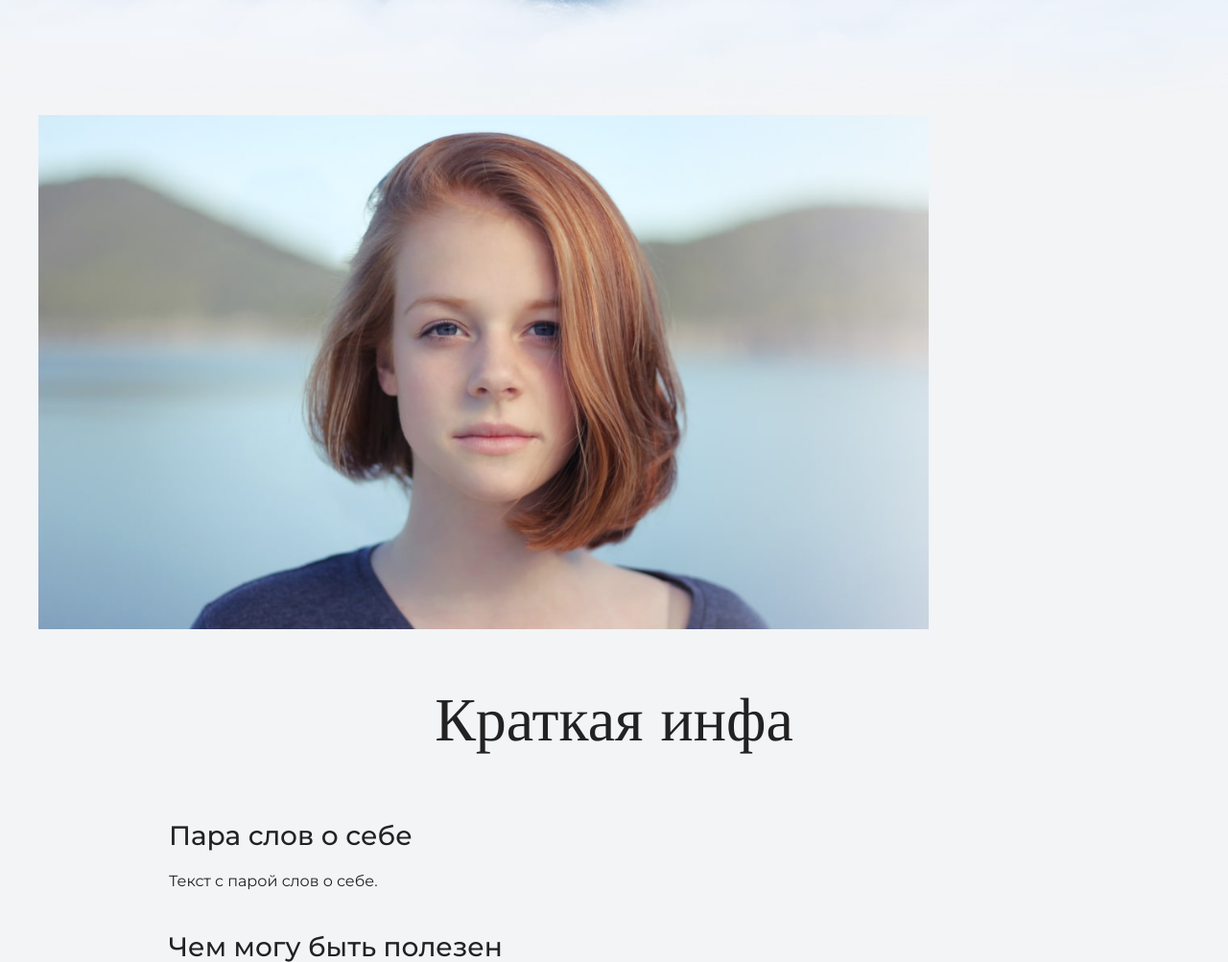
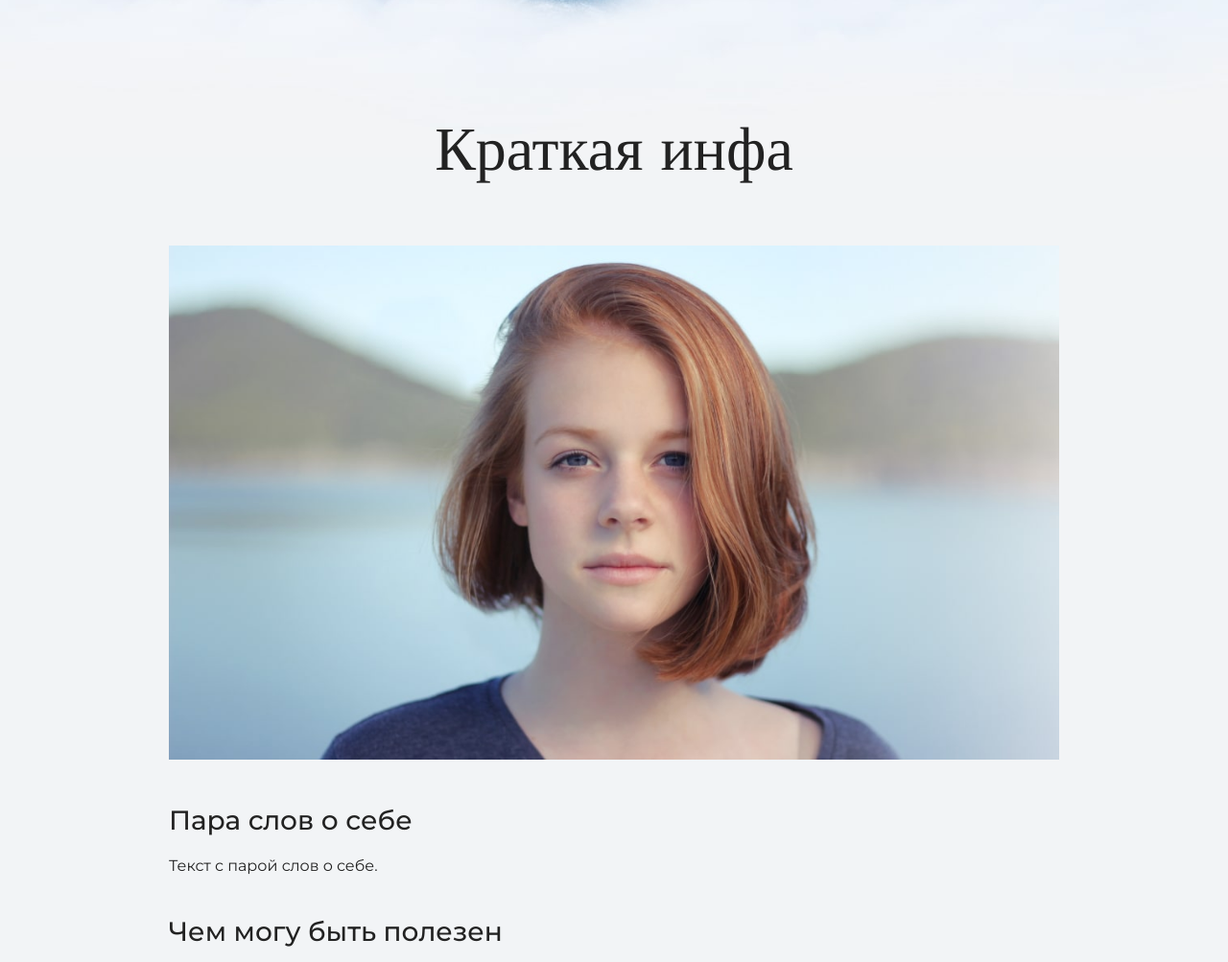
Before and after one commit to acousticxx/test, a plain HTML site: page index.html in a window 1280 px wide. Shown: the part 916-1919 px from the top of the page at 96% size. Drawn offline with nearby package versions, Linux system fonts and the light colour scheme.

Commit message:
Update index.html

```diff
--- a/index.html
+++ b/index.html
@@ -23,11 +23,12 @@
     </section>
 
     <section class="intro">
-      <figure>
-  <img class="user-image" src="files/user.jpg" width="928" height="536" alt="Фотография Неопознанного Енота">
-</figure>
+
       <div class="container">
       <h2 class="subheading">Краткая инфа</h2>
+         <figure class="user-image">
+  <img  src="files/user.jpg" width="928" height="536" alt="Фотография Неопознанного Енота">
+</figure>
       <h3>Пара слов о себе</h3>
       <p>Текст с парой слов о себе.</p>
       <h3>Чем могу быть полезен</h3>
```
